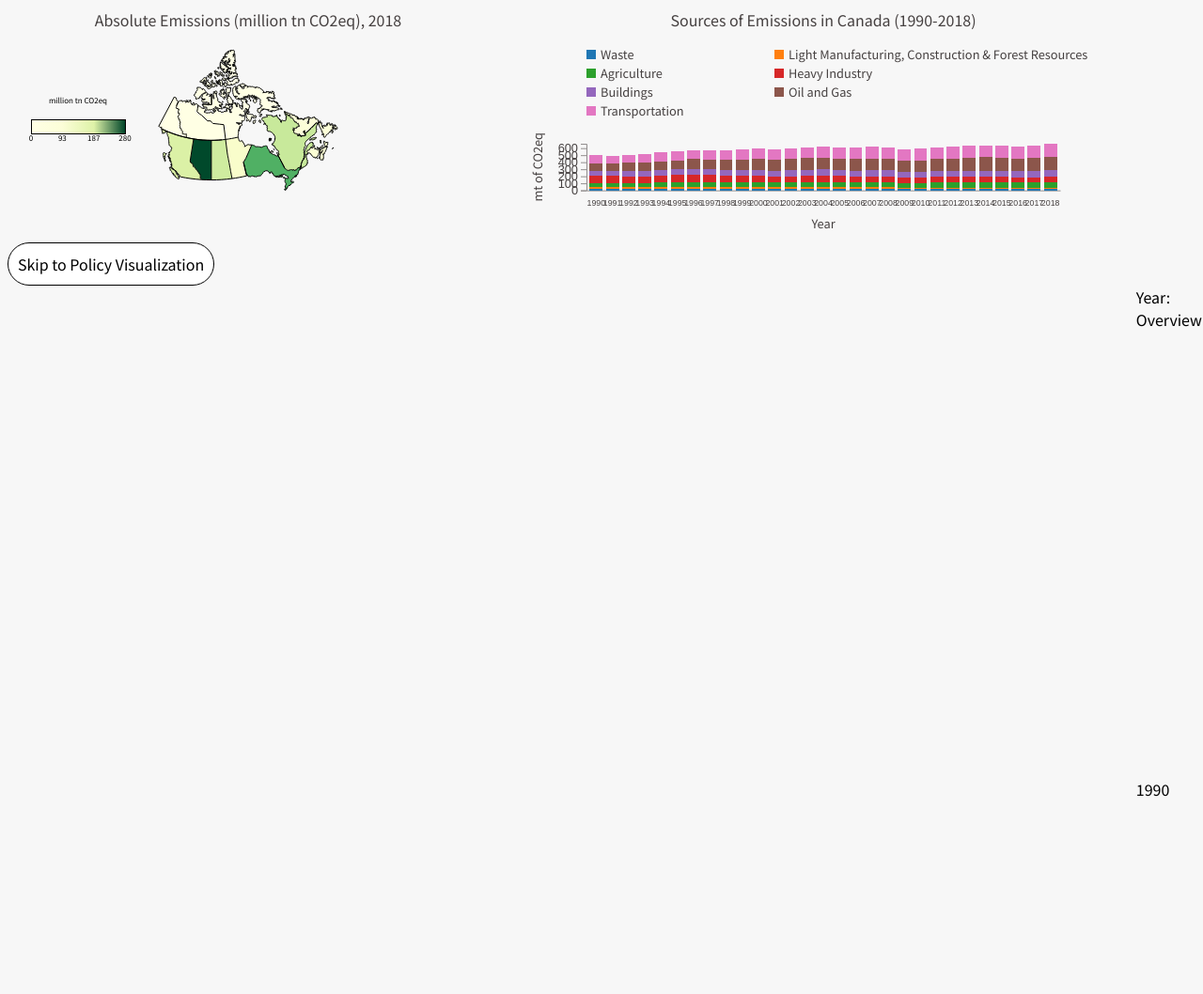
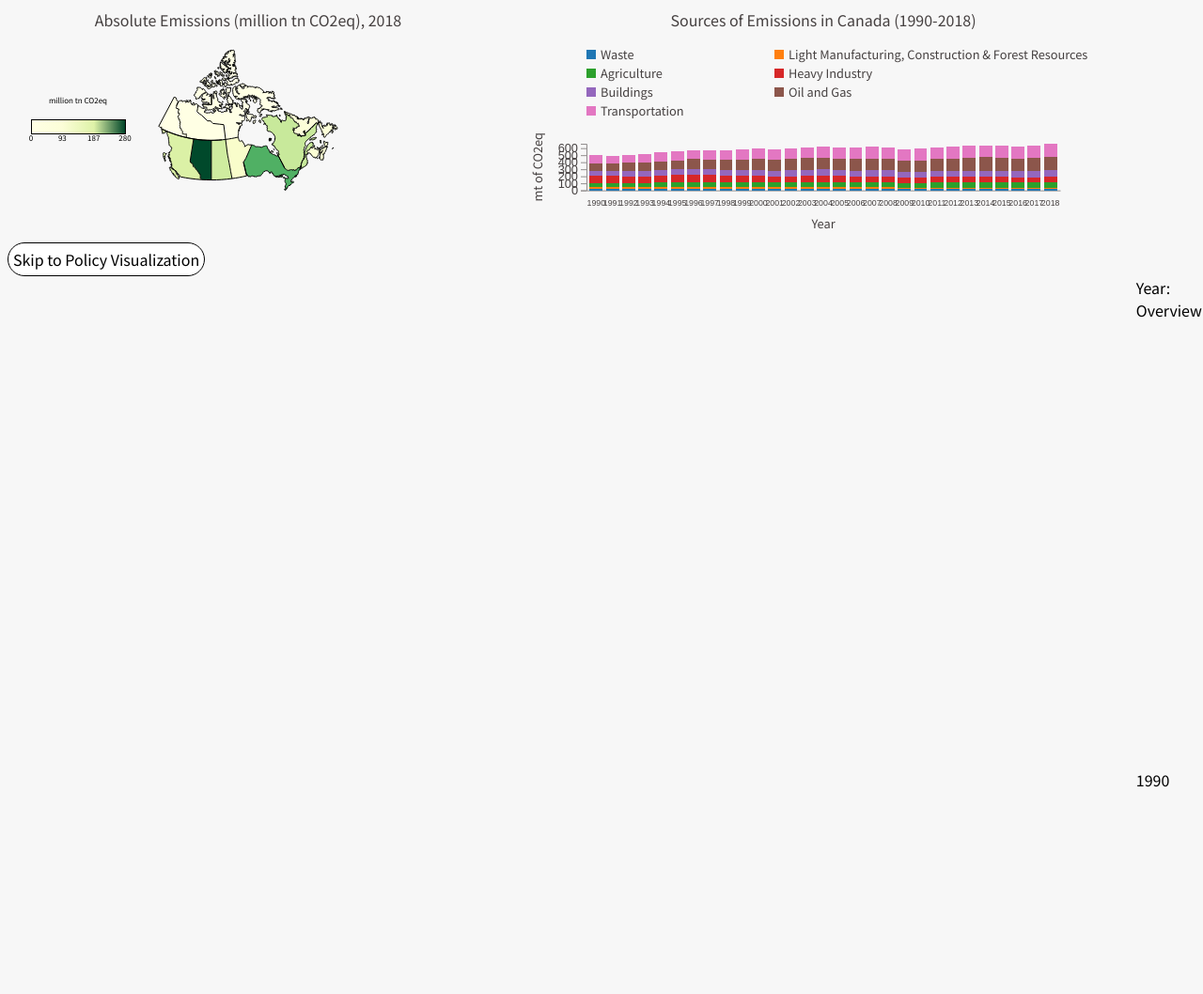
Before and after one commit to edward-le-coding/cpsc436-carbon-emissions-cda-project, a plain HTML site: page index.html in a window 1280 px wide. Shown: the part 1979-3037 px from the top of the page at 94% size. Drawn offline with Linux system fonts and the light colour scheme; a script that the page names is missing; a web font is replaced by a local one.

Commit message:
Minor fix to padding (skip button)

```diff
--- a/css/style.css
+++ b/css/style.css
@@ -160,9 +160,9 @@ h1 {
   bottom: 20px;
   right: 16px;
   border: 1px solid #000000;
-  border-radius: 25px;
+  border-radius: 20px;
   color: black;
-  padding: 10px 10px;
+  padding: 5px 5px;
   text-align: center;
   text-decoration: none;
   display: inline-block;
```
